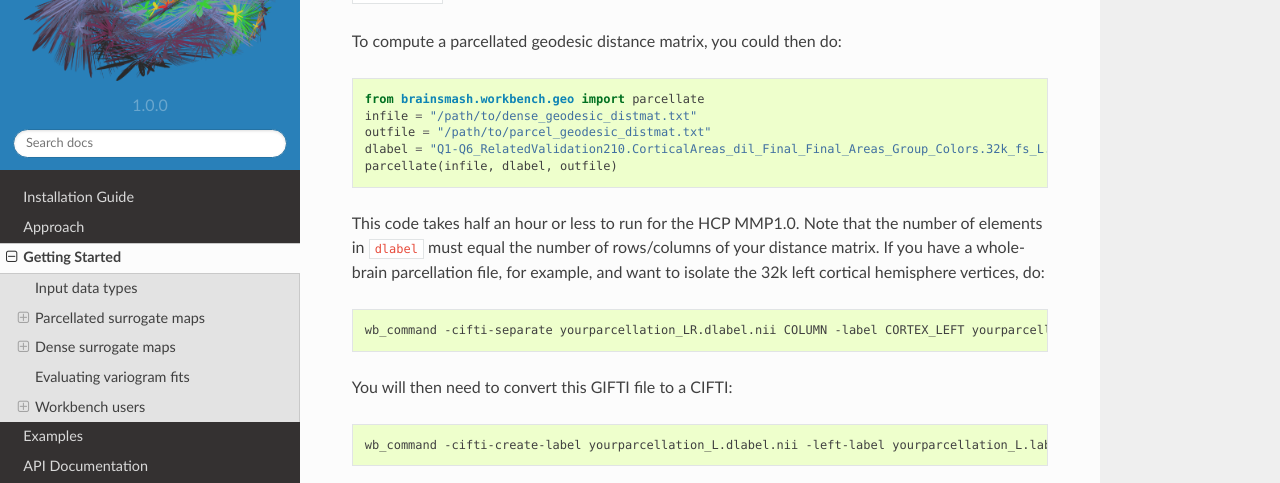
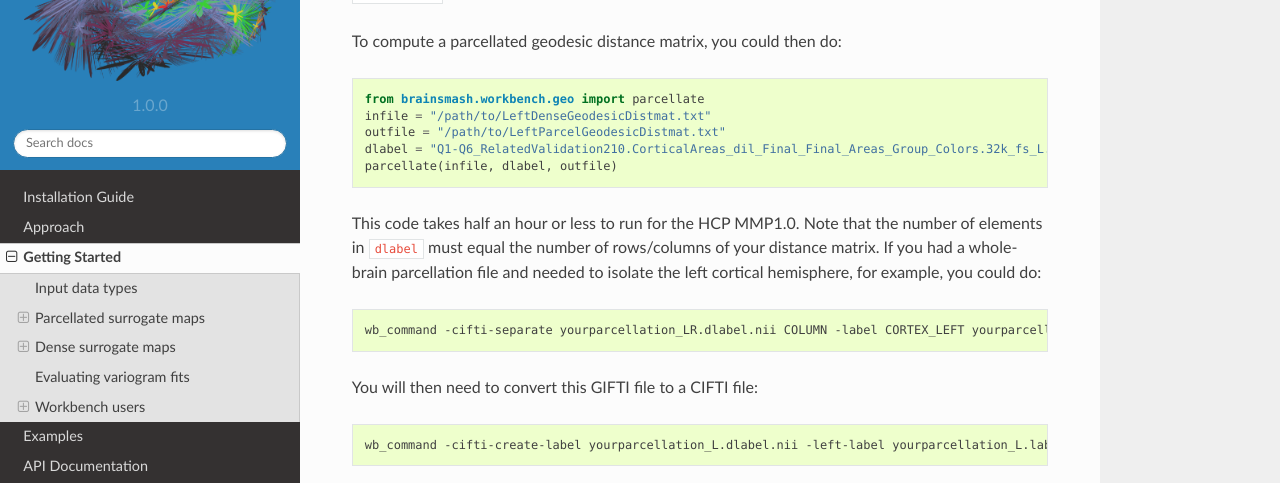
Before and after one commit to murraylab/brainsmash, a Sphinx documentation site: the page built from docs/gettingstarted.rst, in a window 1280 px wide and 900 px high, scrolled down 8662 px. Shown: the part 151-634 px from the top of the window. Built offline with Sphinx 7.4.7 and the Read the Docs theme 2.0.0, drawn with Linux system fonts in a browser that asks for light colours.

Commit message:
done updating gettingstarted

```diff
--- a/docs/gettingstarted.rst
+++ b/docs/gettingstarted.rst
@@ -326,20 +326,20 @@ To compute a parcellated geodesic distance matrix, you could then do:
 .. code-block:: python
 
    from brainsmash.workbench.geo import parcellate
-   infile = "/path/to/dense_geodesic_distmat.txt"
-   outfile = "/path/to/parcel_geodesic_distmat.txt"
+   infile = "/path/to/LeftDenseGeodesicDistmat.txt"
+   outfile = "/path/to/LeftParcelGeodesicDistmat.txt"
    dlabel = "Q1-Q6_RelatedValidation210.CorticalAreas_dil_Final_Final_Areas_Group_Colors.32k_fs_L.dlabel.nii"
    parcellate(infile, dlabel, outfile)
 
 This code takes half an hour or less to run for the HCP MMP1.0. Note that the number of elements in ``dlabel`` must equal
-the number of rows/columns of your distance matrix. If you have a whole-brain parcellation file, for example,
-and want to isolate the 32k left cortical hemisphere vertices, do:
+the number of rows/columns of your distance matrix. If you had a whole-brain parcellation file and needed to isolate
+the left cortical hemisphere, for example, you could do:
 
 .. code-block:: bash
 
    wb_command -cifti-separate yourparcellation_LR.dlabel.nii COLUMN -label CORTEX_LEFT yourparcellation_L.label.gii
 
-You will then need to convert this GIFTI file to a CIFTI:
+You will then need to convert this GIFTI file to a CIFTI file:
 
 .. code-block:: bash
 
```
